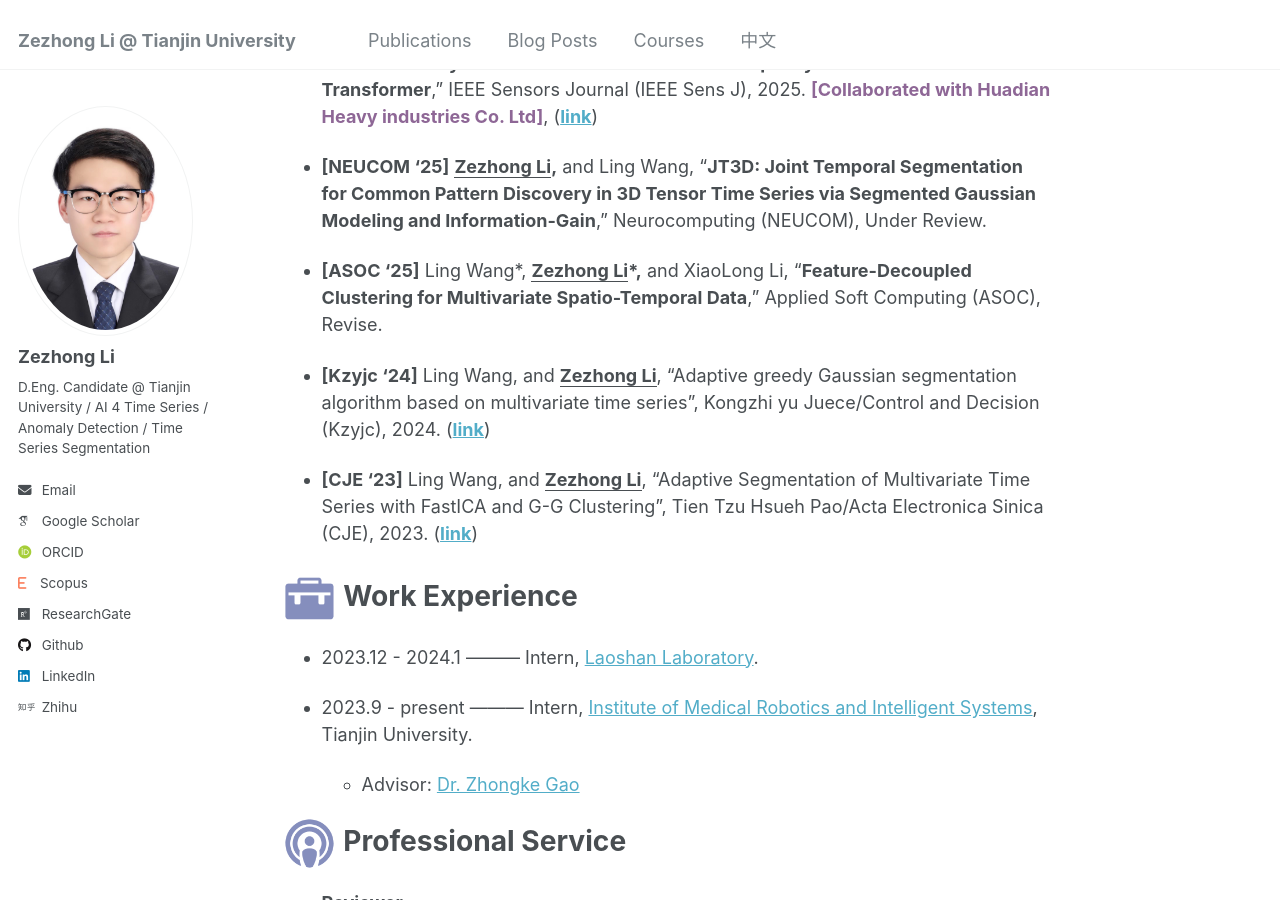
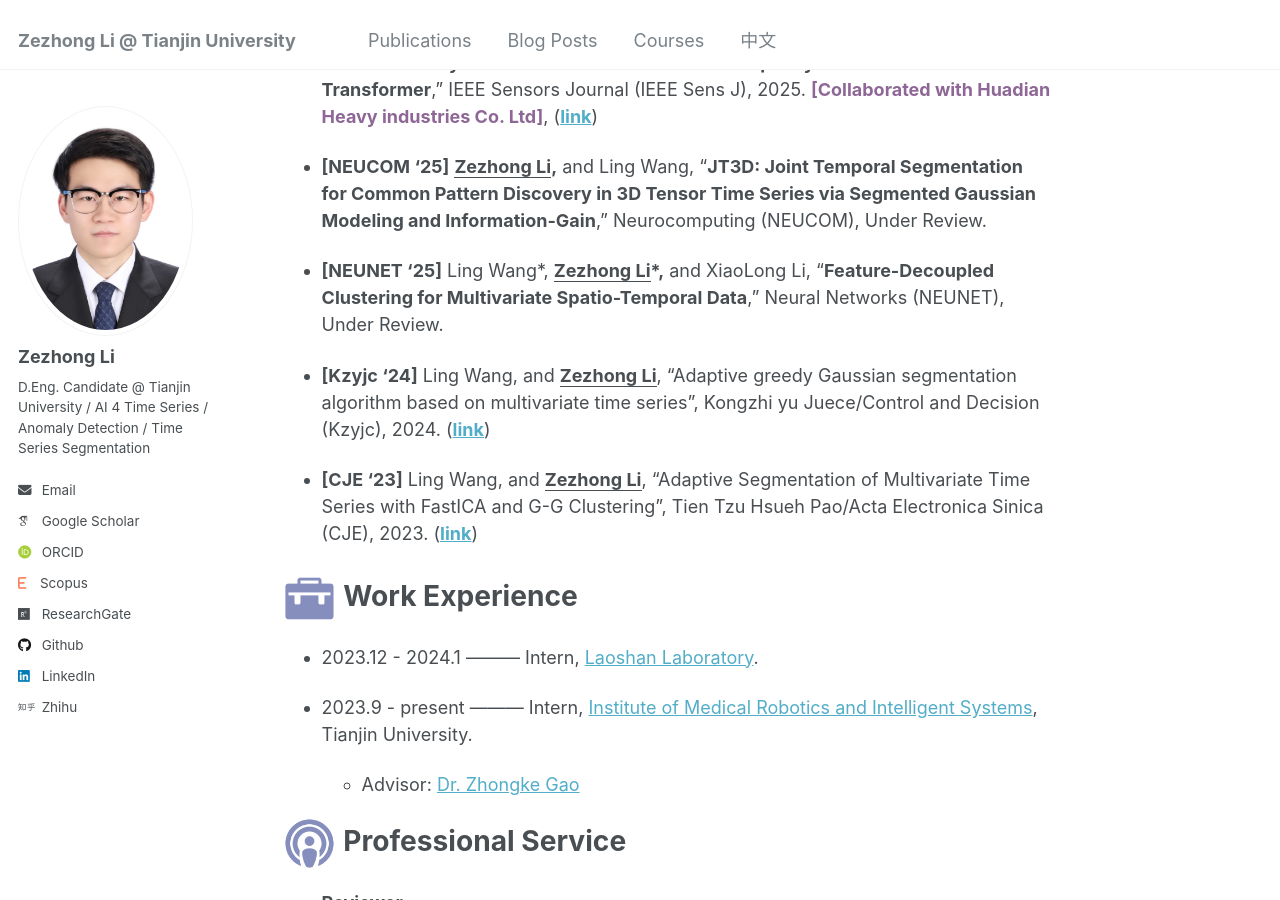
Before and after one commit to lzz19980125/lzz19980125.github.io, a Jekyll site: the page built from _pages/about.md, in a window 1280 px wide and 900 px high, scrolled down 1031 px. Built offline with Jekyll 4.4.1, drawn with Linux system fonts in a browser that asks for light colours; some web fonts are replaced.

Commit message:
Update about.md

```diff
--- a/_pages/about.md
+++ b/_pages/about.md
@@ -38,7 +38,7 @@
 
 - **[NEUCOM '25]** **<u>Zezhong Li</u>,** and Ling Wang, “**JT3D: Joint Temporal Segmentation for Common Pattern Discovery in 3D Tensor Time Series via Segmented Gaussian Modeling and Information-Gain**,” Neurocomputing (NEUCOM), Under Review.
 
-- **[ASOC '25]** Ling Wang\*, **<u>Zezhong Li</u>\*,** and XiaoLong Li, “**Feature-Decoupled Clustering for Multivariate Spatio-Temporal Data**,” Applied Soft Computing (ASOC), Revise.
+- **[NEUNET '25]** Ling Wang\*, **<u>Zezhong Li</u>\*,** and XiaoLong Li, “**Feature-Decoupled Clustering for Multivariate Spatio-Temporal Data**,” Neural Networks (NEUNET), Under Review.
 
 - **[Kzyjc '24]** Ling Wang, and **<u>Zezhong Li</u>**, "Adaptive greedy Gaussian segmentation algorithm based on multivariate time series", Kongzhi yu Juece/Control and Decision (Kzyjc), 2024. ([**link**](http://kzyjc.alljournals.cn/kzyjc/article/abstract/20240224?st=search))
 
```
